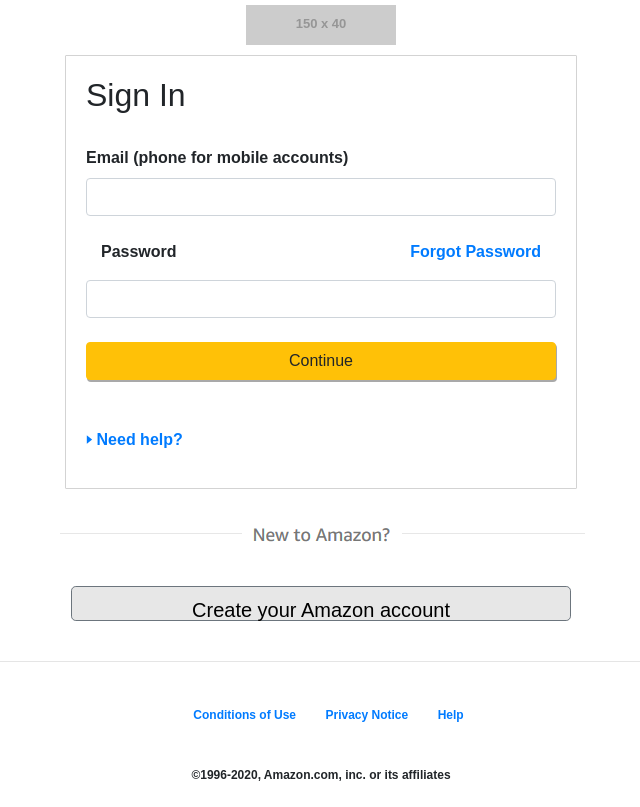
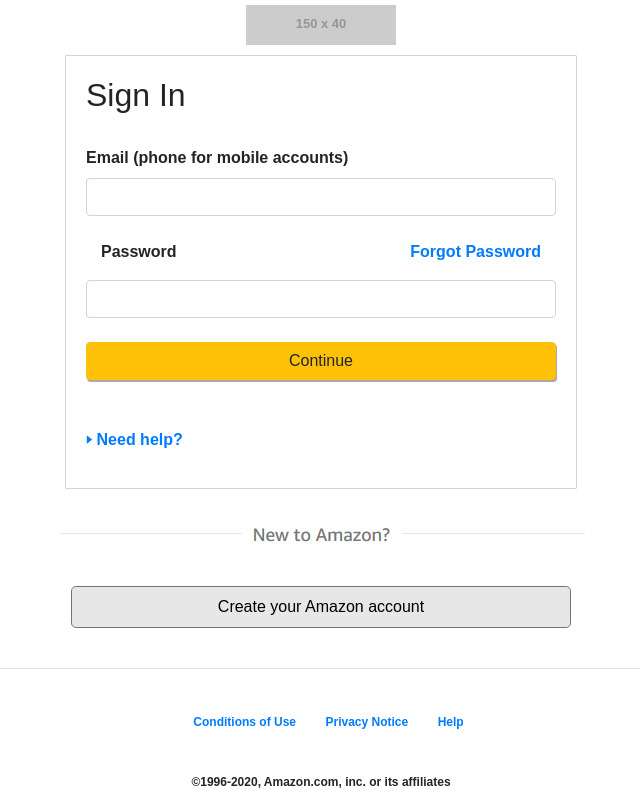
Before and after one commit to jalexakos/Amazon-sign-in-page, a plain HTML site: page index.html in a window 1280 px wide. Shown: the whole page, without its empty margins (319-959 px from the left). Drawn offline with nearby package versions, Linux system fonts and the light colour scheme; placeholder pictures from the web are drawn by us.

Commit message:
Final Updates to Amazon Sign-in

```diff
--- a/css/styles.css
+++ b/css/styles.css
@@ -39,10 +39,10 @@ button {
     margin: 0 auto;
     text-align: center;
     width: 39%;
-    height: 35px;
+    height: 12%;
     background-color: #e7e7e7;
     color: black;
-    font-size: 2.5vh;
+    font-size: 1.25vw;
 }
 
 .new-to-amazon {
```
